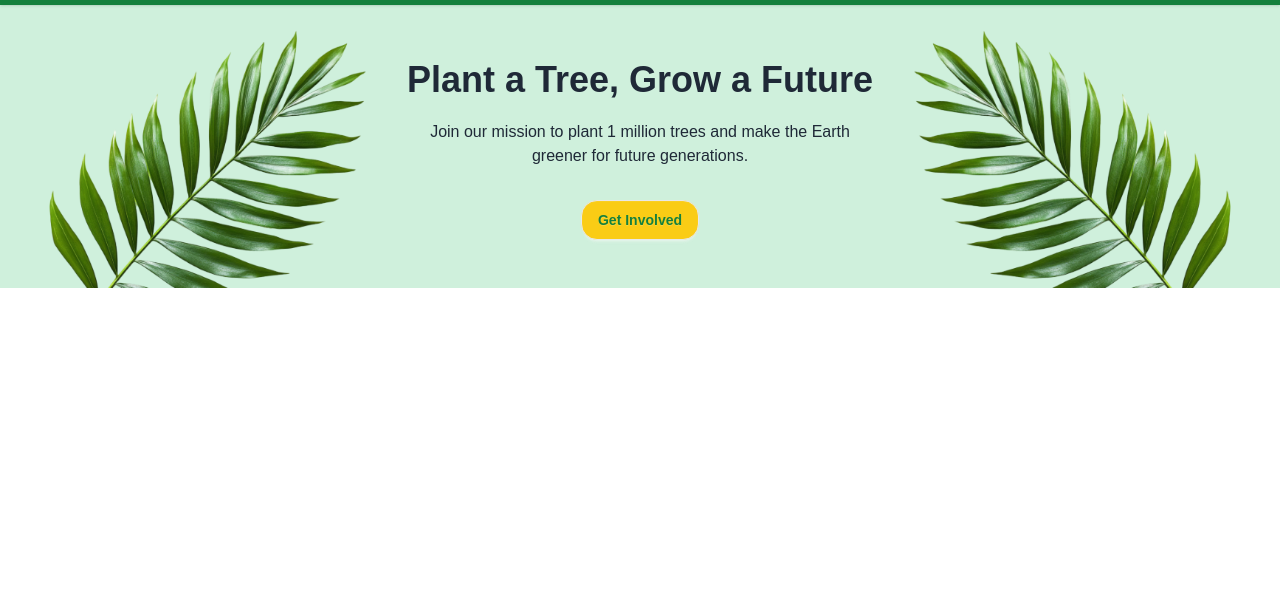
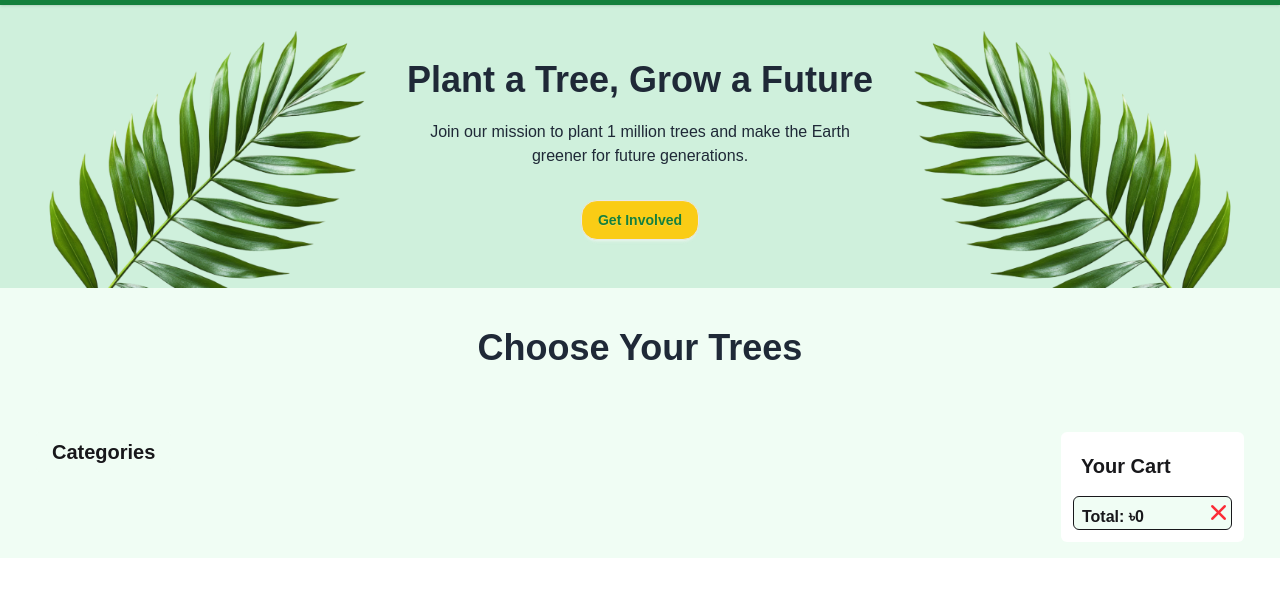
Before and after one commit to MahmudulhasanImran/Assinment6, a plain HTML site: page index.html in a window 1280 px wide. Shown: the part 60-656 px from the top of the page. Drawn offline with nearby package versions, Linux system fonts and the light colour scheme; files that its build step writes are made by us from their sources.

Commit message:
main section not add funtionality

```diff
--- a/index.html
+++ b/index.html
@@ -78,3 +78,56 @@
       </div>
     </section>
     </header>
+
+    <main class="bg-[#F0FDF4]">
+
+      <div class="flex justify-center  ">
+        <h1 class="text-center text-4xl font-semibold text-[#1F2937] mt-10 ">Choose Your Trees</h1>
+      </div>
+
+
+      <section class=" mt-12 max-w-[1240px] mx-auto p-4">
+
+        <!-- parent flex on md+ screens, column on small screens -->
+        <div class="flex flex-col md:flex-row md:justify-between gap-4">
+
+          <!-- Left: Categories -->
+          <div id="catagoriese" class="space-y-1 w-full md:w-1/6">
+            <button
+              class="btn btn-wide w-full md:w-auto border-none bg-[#F0FDF4] shadow-none justify-start text-left font-bold text-[20px]">
+              Categories
+            </button>
+          </div>
+
+          <!-- Middle: Plants grid -->
+
+          <div id="plantes" class="w-full md:w-9/12 grid grid-cols-1 sm:grid-cols-2 md:grid-cols-3 gap-5">
+            <!-- JS will append cards here -->
+
+
+          </div>
+
+          <!-- Right: Cart -->
+          <div id="cart" class="p-3 md:w-1/6 bg-white rounded-md">
+            <h3 class="p-2 text-xl font-bold mb-2">Your Cart</h3>
+            <div id="clear" class="border  bg-[#F0FDF4] rounded-md">
+              <div id="cartItems" class="list-disc pl-2 list-style:none font-semibold">
+
+              </div>
+              <div class="flex justify-between items-center">
+                <p id="cartTotal" class="font-semibold px-2 mt-2">Total: ৳0</p>
+
+                <i class="fa-solid fa-xmark text-red-500 text-xl cursor-pointer hover:scale-110 transition"
+                  onclick="clearCart()">
+                </i>
+              </div>
+            </div>
+
+
+
+          </div>
+
+
+
+        </div>
+      </section>
```
